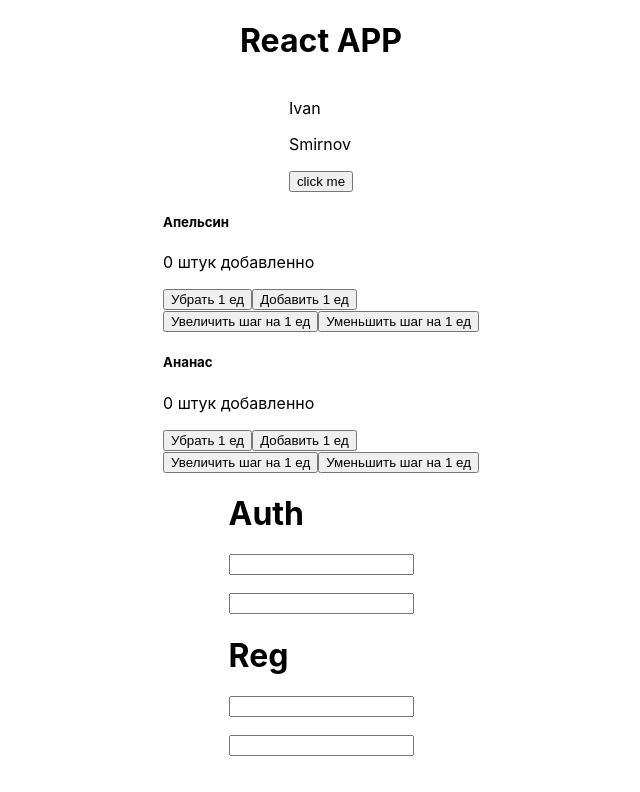
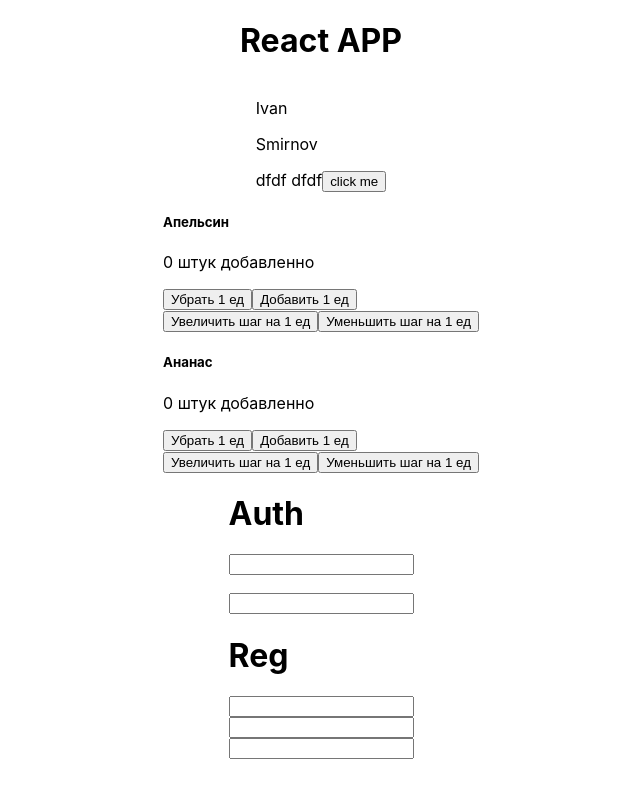
Before and after one commit to lebmed9/react_course_2022, a React (Create React App) app: page / in a window 1280 px wide. Shown: the top 792 px of the page, without its empty margins (319-959 px from the left). Built offline with nearby package versions, Linux system fonts and the light colour scheme.

Commit message:
fist commit

```diff
--- a/src/App.tsx
+++ b/src/App.tsx
@@ -18,6 +18,7 @@ const App = () => (
     <Form title="Reg">
       <input />
       <input />
+      <input />
     </Form>
     <img src={logo} alt="test" />
     <img src="/image/logo192.png" alt="test2" />
--- a/src/NameComponent.tsx
+++ b/src/NameComponent.tsx
@@ -20,6 +20,8 @@ const NameComponent = (props: NameComponentPropsType) => {
     <div className="name_wrapper">
       <p>{firstName}</p>
       <p>{lastName}</p>
+      dfdf
+      dfdf
       <button type="button">click me</button>
     </div>
   );
```
